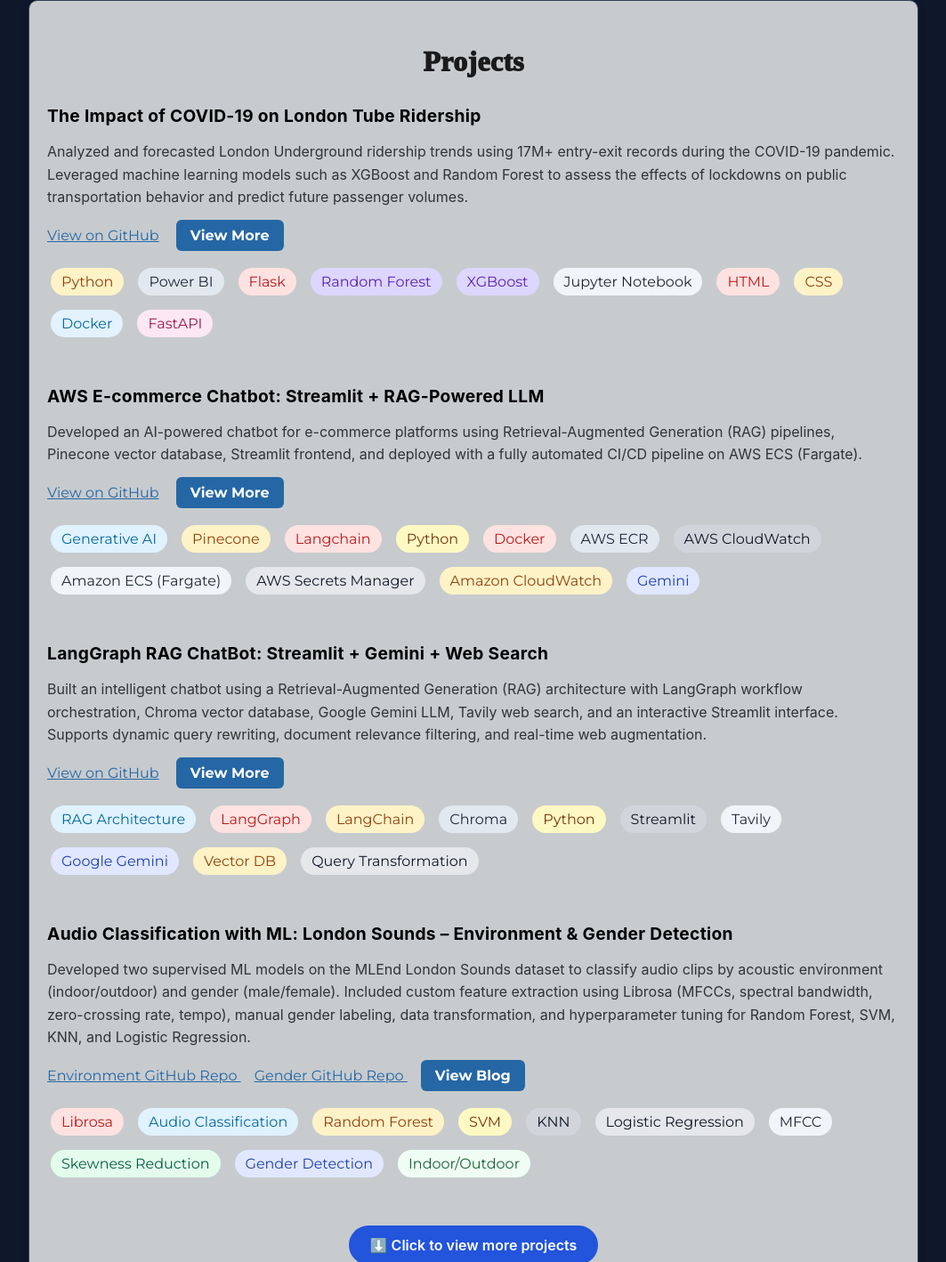
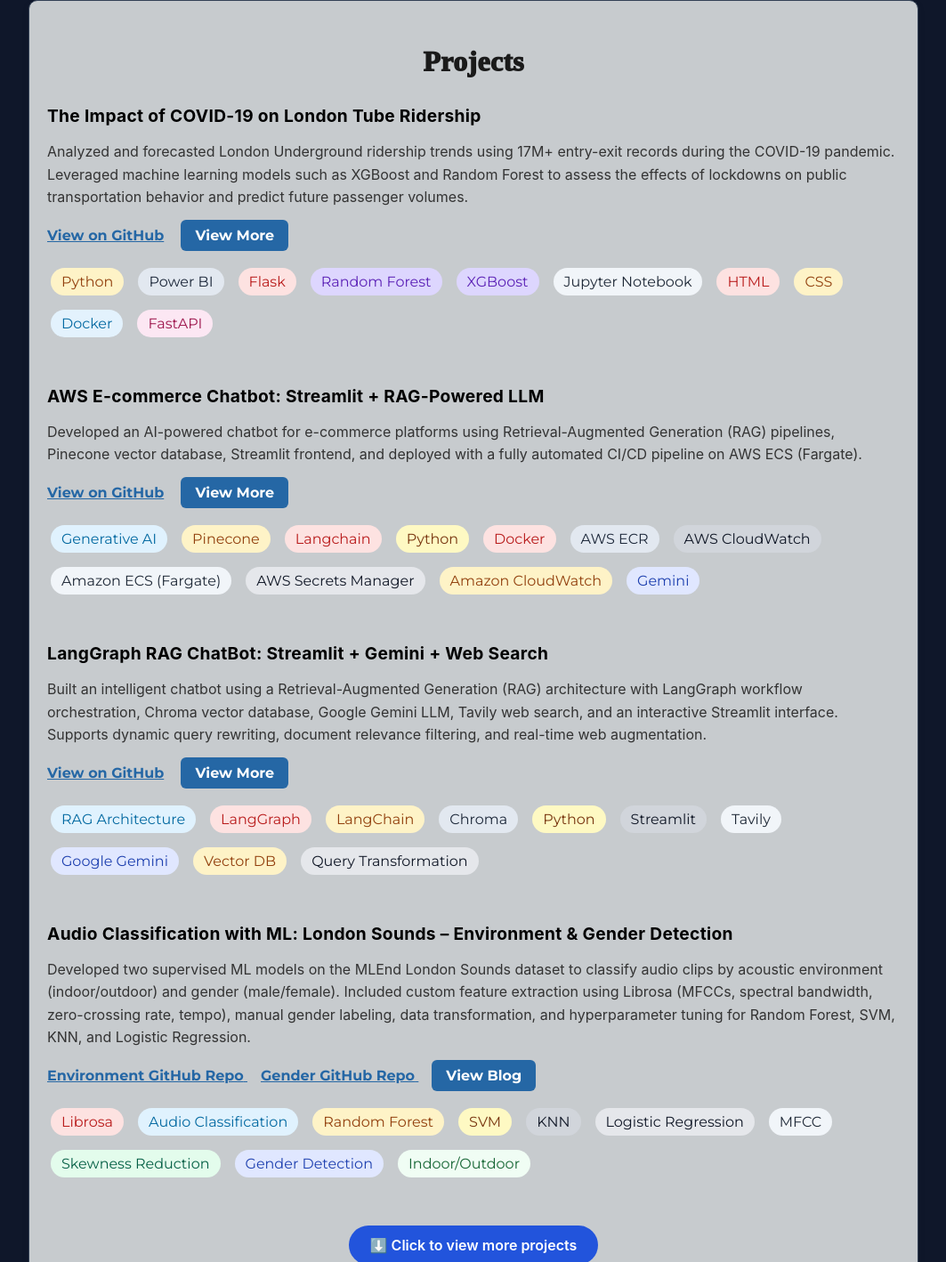
Before and after one commit to lasyaMundrathi/portfolio, a plain HTML site: page index.html in a window 1280 px wide. Shown: the part 3180-4598 px from the top of the page at 89% size, without its empty margins (108-1171 px from the left). Drawn offline with Linux system fonts and the light colour scheme.

Commit message:
Update index.html

```diff
--- a/index.html
+++ b/index.html
@@ -761,7 +761,7 @@
           </p>
 
           <div style="margin-bottom: 12px;">
-            <a href="https://github.com/lasyaMundrathi/COVID-19-Impact-Data-Analysis-Passenger-Flow-Prediction-in-TFL-London-" target="_blank" style="margin-right: 15px; color: #2567a5; font-weight: 500;">View on GitHub</a>
+            <a href="https://github.com/lasyaMundrathi/COVID-19-Impact-Data-Analysis-Passenger-Flow-Prediction-in-TFL-London-" target="_blank" style="margin-right: 15px; color: #2567a5; font-weight: 500;"><strong>View on GitHub</strong></a>
             <a href="covid19-tube-ridership-details.html" target="_blank" class="button-style" style="
               display: inline-block;
               padding: 8px 16px;
@@ -800,7 +800,7 @@
           </p>
 
           <div style="margin-bottom: 12px;">
-            <a href="https://github.com/lasyaMundrathi/AWS-Deployment-E-commerce-Chatbot-Streamlit-Application-with-RAG-Powered-LLM" target="_blank" style="margin-right: 15px; color: #2567a5; font-weight: 500;">View on GitHub</a>
+            <a href="https://github.com/lasyaMundrathi/AWS-Deployment-E-commerce-Chatbot-Streamlit-Application-with-RAG-Powered-LLM" target="_blank" style="margin-right: 15px; color: #2567a5; font-weight: 500;"><strong>View on GitHub</strong></a>
             <a href="aws-ecommerce-chatbot-details.html" target="_blank" class="button-style" style="
               display: inline-block;
               padding: 8px 16px;
@@ -840,7 +840,7 @@
             </p>
 
             <div style="margin-bottom: 12px;">
-            <a href="https://github.com/lasyaMundrathi/AI-Powered-ChatBot-Smart-Q-A-with-LangGraph-LangChain-Streamlit-Google-AI-ChromaDB" target="_blank" style="margin-right: 15px; color: #2567a5; font-weight: 500;">View on GitHub</a>
+            <a href="https://github.com/lasyaMundrathi/AI-Powered-ChatBot-Smart-Q-A-with-LangGraph-LangChain-Streamlit-Google-AI-ChromaDB" target="_blank" style="margin-right: 15px; color: #2567a5; font-weight: 500;"><strong>View on GitHub</strong></a>
             <a href="langgraph_chatbot_project.html" target="_blank" class="button-style" style="
                 display: inline-block;
                 padding: 8px 16px;
@@ -881,10 +881,10 @@
 
             <div style="margin-bottom: 12px;">
                 <a href="https://github.com/lasyaMundrathi/MLEnd-London-Sounds-environment-classification" target="_blank" style="margin-right: 15px; color: #2567a5; font-weight: 500;">
-                    Environment GitHub Repo
+                    <strong>Environment GitHub Repo</strong>
                 </a>
                 <a href="https://github.com/lasyaMundrathi/MLEnd-London-Sounds-gender-classification" target="_blank" style="margin-right: 15px; color: #2567a5; font-weight: 500;">
-                    Gender GitHub Repo
+                    <strong>Gender GitHub Repo</strong>
                 </a>
                 <a href="london_sound_blog.html" target="_blank" class="button-style" style="
                     display: inline-block;
```
